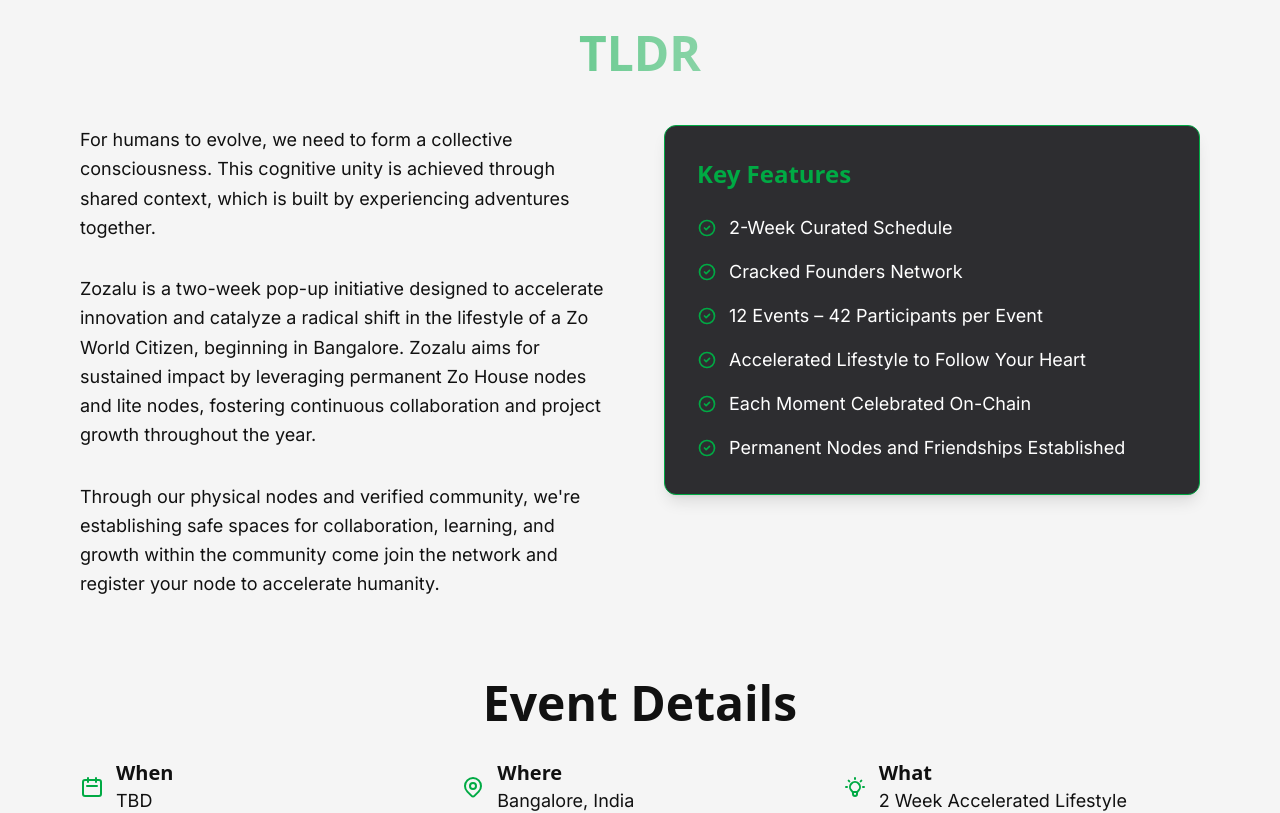
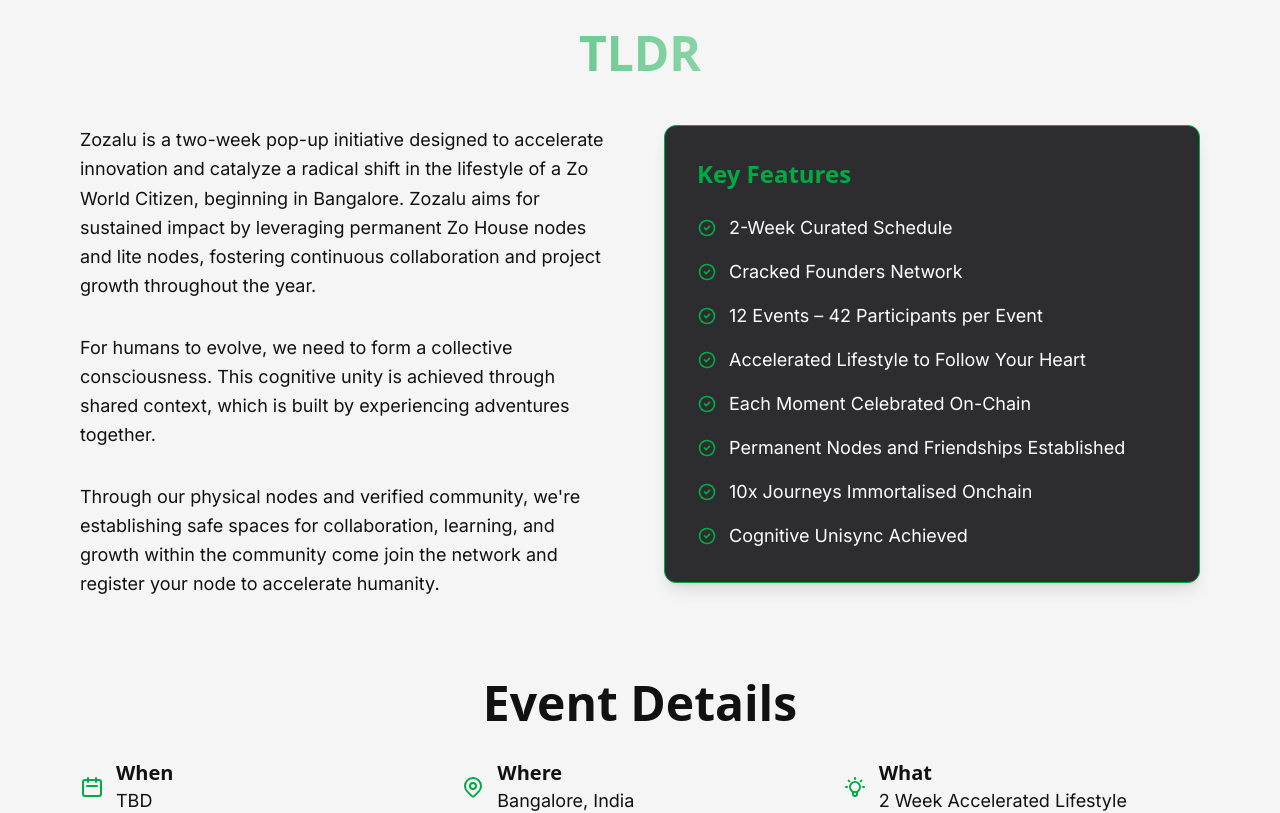
Before and after one commit to ZoHouse/Zozalu, a Next.js app in the folder website/: page / in a window 1280 px wide. Shown: the part 860-1673 px from the top of the page. Built offline with nearby package versions, Linux system fonts and the light colour scheme.

Commit message:
Added more vibes

```diff
--- a/website/src/components/Hero.tsx
+++ b/website/src/components/Hero.tsx
@@ -1,24 +1,8 @@
 'use client';
 
 import Image from 'next/image';
-import { useEffect, useRef } from 'react';
 
 const Hero = () => {
-  const titleRef = useRef<HTMLHeadingElement>(null);
-
-  // Tilt effect on mouse move
-  useEffect(() => {
-    const handleMouseMove = (e: MouseEvent) => {
-      if (!titleRef.current) return;
-      const x = e.clientX / window.innerWidth - 0.5;
-      const y = e.clientY / window.innerHeight - 0.5;
-      titleRef.current.style.transform = `perspective(1000px) rotateY(${x * 3}deg) rotateX(${y * -3}deg)`;
-    };
-
-    window.addEventListener('mousemove', handleMouseMove);
-    return () => window.removeEventListener('mousemove', handleMouseMove);
-  }, []);
-
   return (
     <section id="hero" className="relative min-h-screen flex items-center">
       {/* Background Image */}
@@ -38,7 +22,6 @@
       <div className="relative z-10 w-full max-w-7xl mx-auto px-4">
         <div className="max-w-3xl space-y-6">
           <h1
-            ref={titleRef}
             className="text-7xl md:text-9xl font-bold text-white tracking-tight
             [text-shadow:_0_2px_4px_rgba(0,0,0,0.4),_0_4px_8px_rgba(0,0,0,0.3),_0_8px_16px_rgba(0,0,0,0.3)]"
           >
--- a/website/src/components/TLDR.tsx
+++ b/website/src/components/TLDR.tsx
@@ -13,10 +13,10 @@
           {/* Left Column - Main Text */}
           <div className="space-y-8">
             <p className="text-lg leading-relaxed animate-fadeIn">
-              For humans to evolve, we need to form a collective consciousness. This cognitive unity is achieved through shared context, which is built by experiencing adventures together.
+              Zozalu is a two-week pop-up initiative designed to accelerate innovation and catalyze a radical shift in the lifestyle of a Zo World Citizen, beginning in Bangalore. Zozalu aims for sustained impact by leveraging permanent Zo House nodes and lite nodes, fostering continuous collaboration and project growth throughout the year.
             </p>
             <p className="text-lg leading-relaxed animate-fadeIn animation-delay-300">
-              Zozalu is a two-week pop-up initiative designed to accelerate innovation and catalyze a radical shift in the lifestyle of a Zo World Citizen, beginning in Bangalore. Zozalu aims for sustained impact by leveraging permanent Zo House nodes and lite nodes, fostering continuous collaboration and project growth throughout the year.
+              For humans to evolve, we need to form a collective consciousness. This cognitive unity is achieved through shared context, which is built by experiencing adventures together.
             </p>
             <p className="text-lg leading-relaxed animate-fadeIn animation-delay-300">
               Through our physical nodes and verified community, we're establishing safe spaces for collaboration, learning, and growth within the community come join the network and register your node to accelerate humanity.
@@ -69,6 +69,20 @@
                 </svg>
                 <span className="text-lg text-white group-hover:text-primary transition-colors">Permanent Nodes and Friendships Established</span>
               </li>
+              <li className="flex items-center space-x-3 animate-fadeIn animation-delay-300 group">
+                <svg className="w-5 h-5 text-primary flex-shrink-0 group-hover:scale-110 transition-transform" fill="none" stroke="currentColor" viewBox="0 0 24 24">
+                  <title>Journey feature icon</title>
+                  <path strokeLinecap="round" strokeLinejoin="round" strokeWidth={2} d="M9 12l2 2 4-4m6 2a9 9 0 11-18 0 9 9 0 0118 0z" />
+                </svg>
+                <span className="text-lg text-white group-hover:text-primary transition-colors">10x Journeys Immortalised Onchain</span>
+              </li>
+              <li className="flex items-center space-x-3 animate-fadeIn animation-delay-300 group">
+                <svg className="w-5 h-5 text-primary flex-shrink-0 group-hover:scale-110 transition-transform" fill="none" stroke="currentColor" viewBox="0 0 24 24">
+                  <title>Cognitive feature icon</title>
+                  <path strokeLinecap="round" strokeLinejoin="round" strokeWidth={2} d="M9 12l2 2 4-4m6 2a9 9 0 11-18 0 9 9 0 0118 0z" />
+                </svg>
+                <span className="text-lg text-white group-hover:text-primary transition-colors">Cognitive Unisync Achieved</span>
+              </li>
             </ul>
           </div>
         </div>
```
